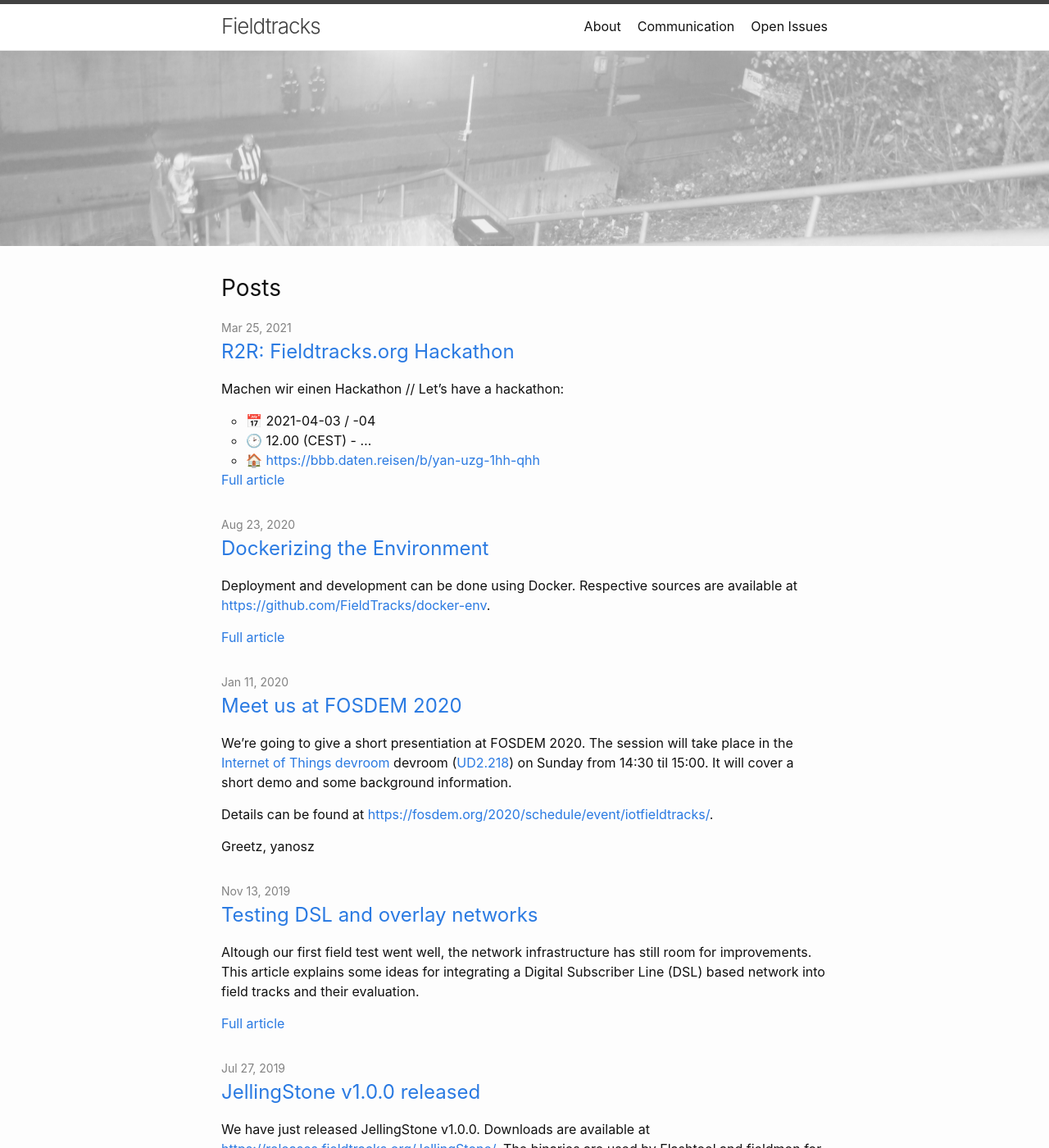
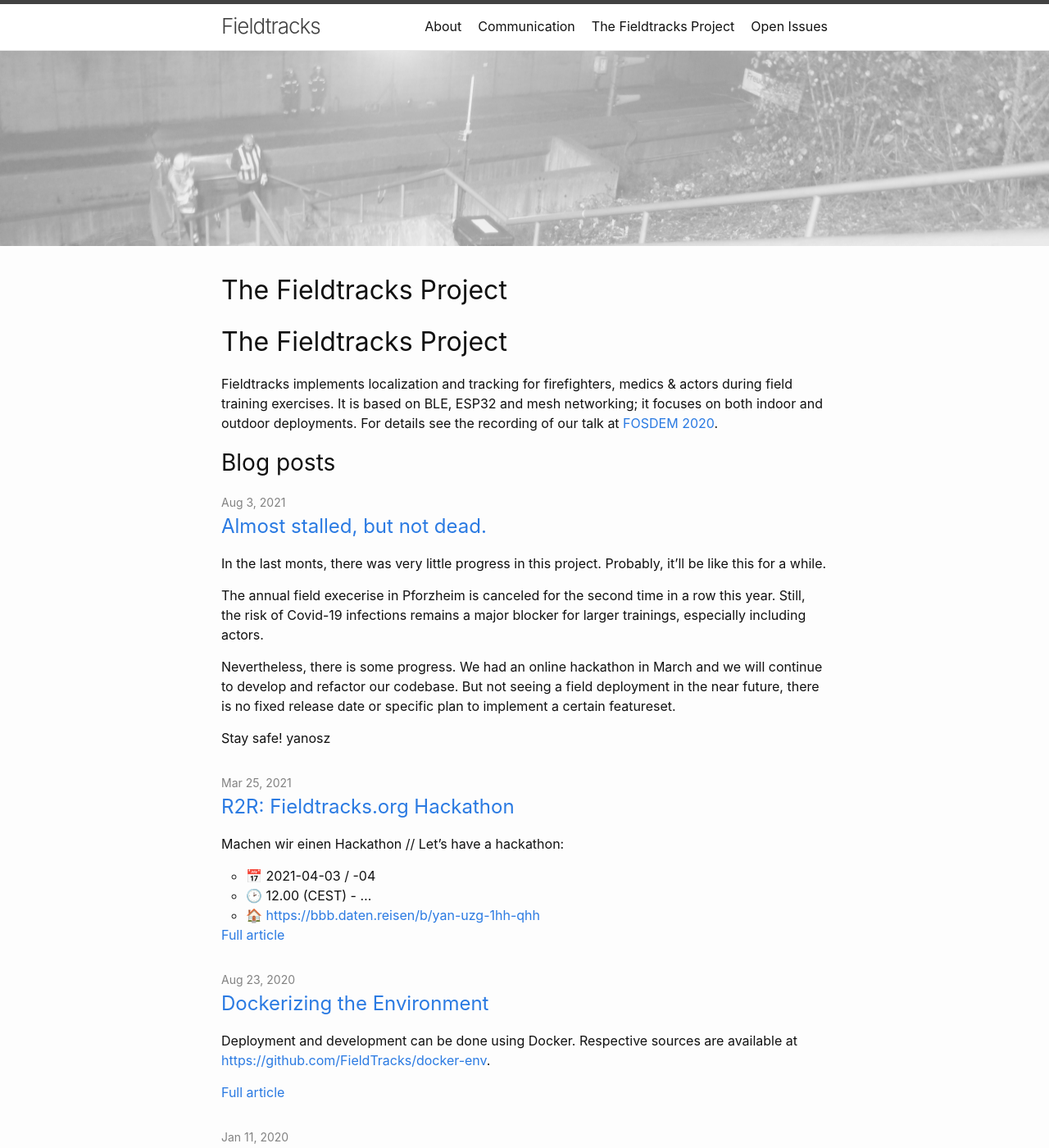
Before and after one commit to FieldTracks/website, a Jekyll site: the page built from index.md, in a window 1280 px wide and 1400 px high. Shown: the whole window at 82% size. Built offline with Jekyll 4.4.1, drawn with Linux system fonts in a browser that asks for light colours; our own code applies the rules of GitHub Pages for plain Markdown files.

Commit message:
Blogpost on status and project description

```diff
--- a/_layouts/home.html
+++ b/_layouts/home.html
@@ -10,7 +10,7 @@ layout: default
   {{ content }}
 
   {%- if site.posts.size > 0 -%}
-    <h2 class="post-list-heading">{{ page.list_title | default: "Posts" }}</h2>
+    <h2 class="post-list-heading">{{ page.list_title | default: "Blog posts" }}</h2>
     <ul class="post-list">
       {%- for post in site.posts -%}
       <li>
--- /dev/null
+++ b/_posts/2021-08-03-Not-Much-Progress.md
@@ -0,0 +1,17 @@
+---
+layout: post
+title:  "Almost stalled, but not dead."
+date:   2021-08-03 16:27:18 +0100
+categories: misc
+---
+
+In the last monts, there was very little progress in this project. Probably, it'll be like this for a while.
+
+The annual field execerise in Pforzheim is canceled for the second time in a row this year. Still, the risk of
+Covid-19 infections remains a major blocker for larger trainings, especially including actors.
+
+Nevertheless, there is some progress. We had an online hackathon in March and we will continue to develop and refactor our codebase.
+But not seeing a field deployment in the near future, there is no fixed release date or specific plan to implement a certain featureset.
+
+Stay safe!
+yanosz
--- a/index.md
+++ b/index.md
@@ -4,3 +4,8 @@
 # See: https://jekyllrb.com/docs/themes/#overriding-theme-defaults
 layout: home
 ---
+# The Fieldtracks Project
+
+Fieldtracks implements localization and tracking for firefighters, medics & actors during field training exercises.
+It is based on BLE, ESP32 and mesh networking; it focuses on both indoor and outdoor deployments.
+For details see the recording of our talk at [FOSDEM 2020](https://archive.fosdem.org/2020/schedule/event/iotfieldtracks/).
```
